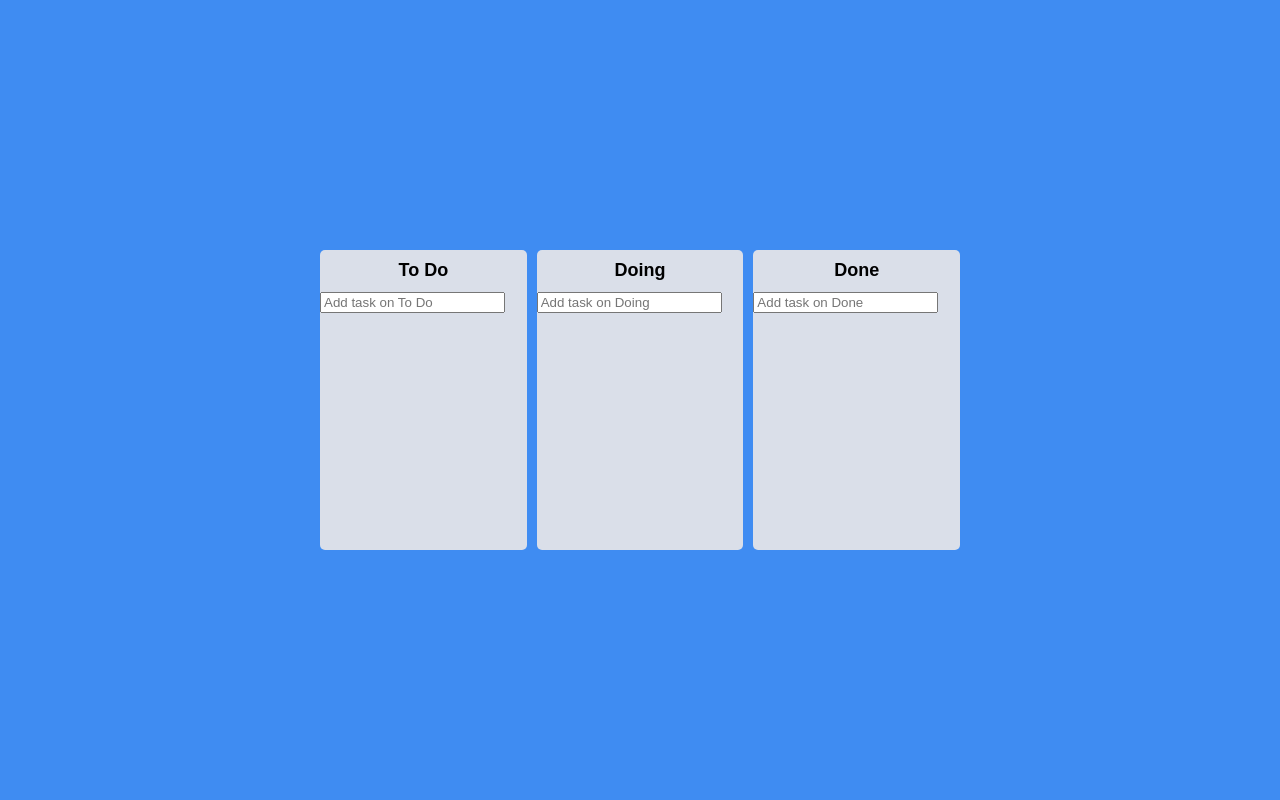
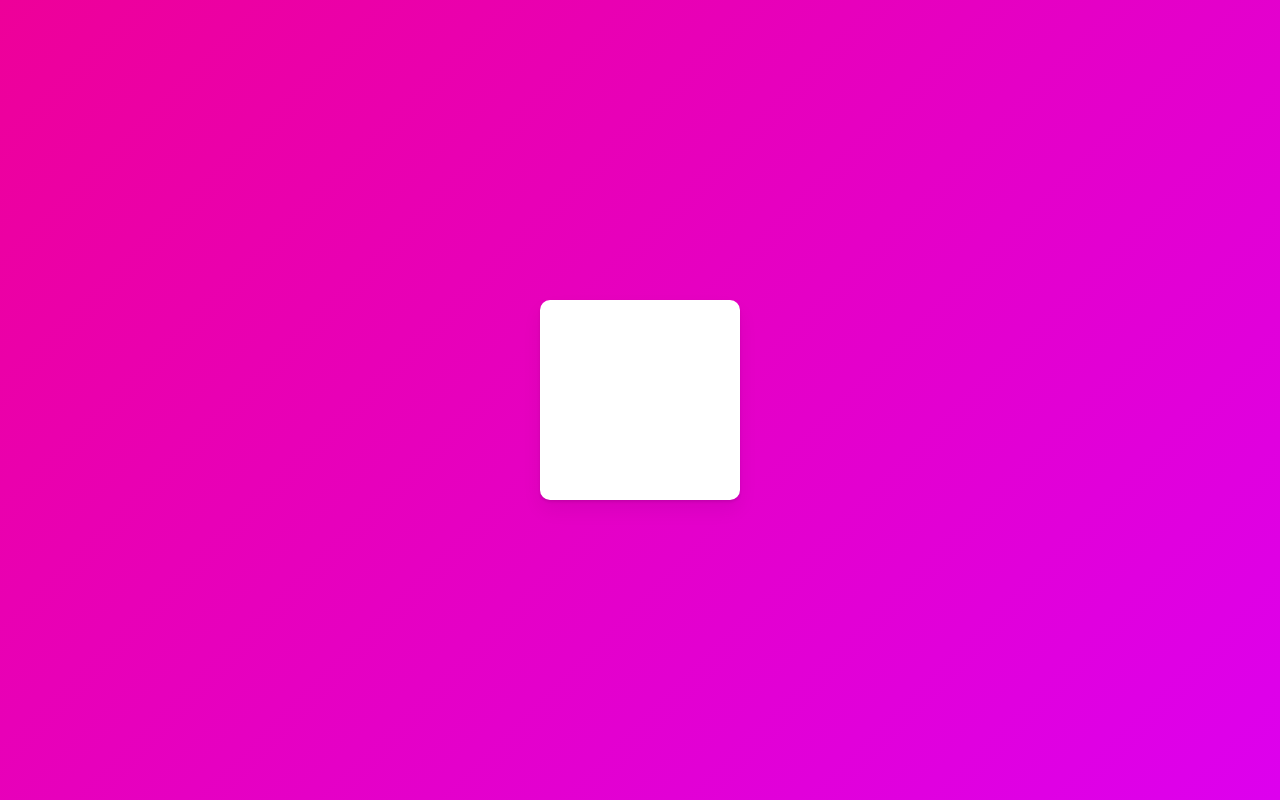
Before and after one commit to seovee/react-masterclass, a React (Create React App) app: page / in a window 1280 px wide. Built offline with nearby package versions, Linux system fonts and the light colour scheme.

Commit message:
8.0 ~ 1 framer-motion 설치 및 기초세팅

```diff
--- a/package.json
+++ b/package.json
@@ -3,6 +3,7 @@
   "version": "0.1.0",
   "private": true,
   "dependencies": {
+    "@craco/craco": "^7.1.0",
     "@testing-library/jest-dom": "^5.14.1",
     "@testing-library/react": "^11.2.7",
     "@testing-library/user-event": "^12.8.3",
@@ -11,6 +12,7 @@
     "@types/react": "^17.0.30",
     "@types/react-dom": "^17.0.9",
     "apexcharts": "^3.41.0",
+    "framer-motion": "^5.0.0",
     "gh-pages": "^5.0.0",
     "react": "^17.0.2",
     "react-apexcharts": "^1.4.0",
--- a/src/App.tsx
+++ b/src/App.tsx
@@ -1,72 +1,28 @@
-import { DragDropContext, DropResult } from "react-beautiful-dnd";
-import { useRecoilState } from "recoil";
 import styled from "styled-components";
-import { toDoState } from "./atoms";
-import Board from "./Components/Board";
+import { motion } from "framer-motion";
 
 const Wrapper = styled.div`
+  height: 100vh;
+  width: 100vw;
   display: flex;
-  max-width: 640px;
-  width: 100%;
-  margin: 0 auto;
+  justify-content: center;
   align-items: center;
-  justify-content: center;
-  height: 100vh;
 `;
-const Boards = styled.div`
-  display: grid;
-  width: 100%;
-  grid-template-columns: repeat(3, 1fr);
-  gap: 10px;
+
+const Box = styled.div`
+  width: 200px;
+  height: 200px;
+  background-color: white;
+  border-radius: 10px;
+  box-shadow: 0 2px 3px rgba(0, 0, 0, 0.1), 0 10px 20px rgba(0, 0, 0, 0.06);
 `;
 
 function App() {
-  const [toDos, setToDos] = useRecoilState(toDoState);
-  const onDragEnd = (info: DropResult) => {
-    console.log(info);
-    const { destination, draggableId, source } = info;
-    if (!destination) return;
-    if (destination?.droppableId === source.droppableId) {
-      // same board movement.
-      setToDos((allBoards) => {
-        const boardCopy = [...allBoards[source.droppableId]];
-        const taskObj = boardCopy[source.index];
-        //* boardCopy를 받아서 taskObj(toDo object)를 만드는 것!
-
-        boardCopy.splice(source.index, 1);
-        boardCopy.splice(destination?.index, 0, taskObj);
-        return {
-          ...allBoards,
-          [source.droppableId]: boardCopy,
-        };
-      });
-    }
-    if (destination.droppableId !== source.droppableId) {
-      // cross board movement
-      setToDos((allBoards) => {
-        const sourceBoard = [...allBoards[source.droppableId]];
-        const taskObj = sourceBoard[source.index];
-        const destinationBoard = [...allBoards[destination.droppableId]];
-        sourceBoard.splice(source.index, 1);
-        destinationBoard.splice(destination?.index, 0, taskObj);
-        return {
-          ...allBoards,
-          [source.droppableId]: sourceBoard,
-          [destination.droppableId]: destinationBoard,
-        };
-      });
-    }
-  };
   return (
-    <DragDropContext onDragEnd={onDragEnd}>
-      <Wrapper>
-        <Boards>
-          {Object.keys(toDos).map((boardId) => (
-            <Board boardId={boardId} key={boardId} toDos={toDos[boardId]} />
-          ))}
-        </Boards>
-      </Wrapper>
-    </DragDropContext>
+    <Wrapper>
+      <Box />
+      <motion.div></motion.div>
+    </Wrapper>
   );
 }
 
--- a/src/index.tsx
+++ b/src/index.tsx
@@ -1,9 +1,10 @@
 import React from "react";
 import ReactDOM from "react-dom";
+import { RecoilRoot } from "recoil";
+import { ThemeProvider } from "styled-components";
 import App from "./App";
-import { RecoilRoot } from "recoil";
 import { darkTheme } from "./theme";
-import { ThemeProvider } from "styled-components";
+
 import { createGlobalStyle } from "styled-components";
 
 const GlobalStyle = createGlobalStyle`
@@ -61,9 +62,9 @@
 body {
   font-weight: 300;
   font-family: 'Source Sans Pro', sans-serif;
-  background-color:${(props) => props.theme.bgColor};
-  color: black;
+  color:black;
   line-height: 1.2;
+  background:linear-gradient(135deg,#e09,#d0e);
 }
 a {
   text-decoration:none;
```
Also changed, not shown: 1 other file (tests, documents, lock files or other folders).
